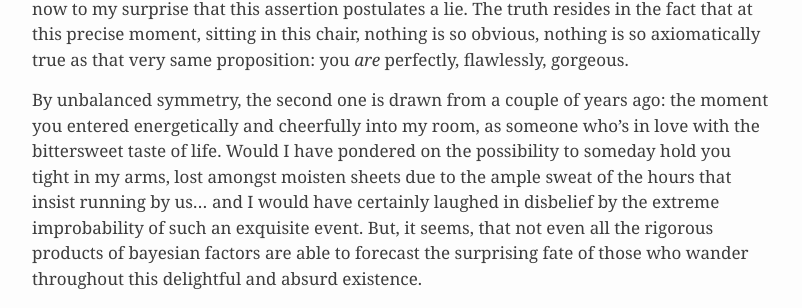
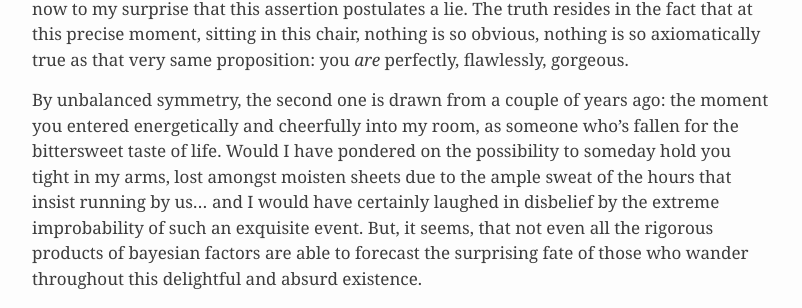
Before and after one commit to hugoferreira/hugoferreira.github.com, a Jekyll site: the page built from _posts/2016-07-31-I-didnt-want.md, in a window 1280 px wide. Shown: the part 686-994 px from the top of the page, without its empty margins (238-1040 px from the left). Built offline with Jekyll 4.4.1, drawn with Linux system fonts in a browser that asks for light colours; some web fonts are replaced.

Commit message:
Fixes...

```diff
--- a/_posts/2016-07-31-I-didnt-want.md
+++ b/_posts/2016-07-31-I-didnt-want.md
@@ -18,7 +18,7 @@
 
 The first one takes place a couple of days later. While we skim through the photos that will forever preserve in print that scented, young image of yours, I comment nonchalantly — almost *en passant* — that I have never quite realized how beautiful you were. However, it is now to my surprise that this assertion postulates a lie. The truth resides in the fact that at this precise moment, sitting in this chair, nothing is so obvious, nothing is so axiomatically true as that very same proposition: you *are* perfectly, flawlessly, gorgeous.
 
-By unbalanced symmetry, the second one is drawn from a couple of years ago: the moment you entered energetically and cheerfully into my room, as someone who's in love with the bittersweet taste of life. Would I have pondered on the possibility to someday hold you tight in my arms, lost amongst moisten sheets due to the ample sweat of the hours that insist running by us... and I would have certainly laughed in disbelief by the extreme improbability of such an exquisite event. But, it seems, that not even all the rigorous products of bayesian factors are able to forecast the surprising fate of those who wander throughout this delightful and absurd existence.
+By unbalanced symmetry, the second one is drawn from a couple of years ago: the moment you entered energetically and cheerfully into my room, as someone who's fallen for the bittersweet taste of life. Would I have pondered on the possibility to someday hold you tight in my arms, lost amongst moisten sheets due to the ample sweat of the hours that insist running by us... and I would have certainly laughed in disbelief by the extreme improbability of such an exquisite event. But, it seems, that not even all the rigorous products of bayesian factors are able to forecast the surprising fate of those who wander throughout this delightful and absurd existence.
 
 And in between those two events, I find you here, innocently sitting on my lap — "My god, yes!" — while I attentively watch you sing joyfully and without refrain, deeply and anxiously inhaling all life surrounding your being. Your big brown eyes dance, sparkle, and jiggle around imaginary objects painted the same color of the next tune you choose to listen...
 
```
